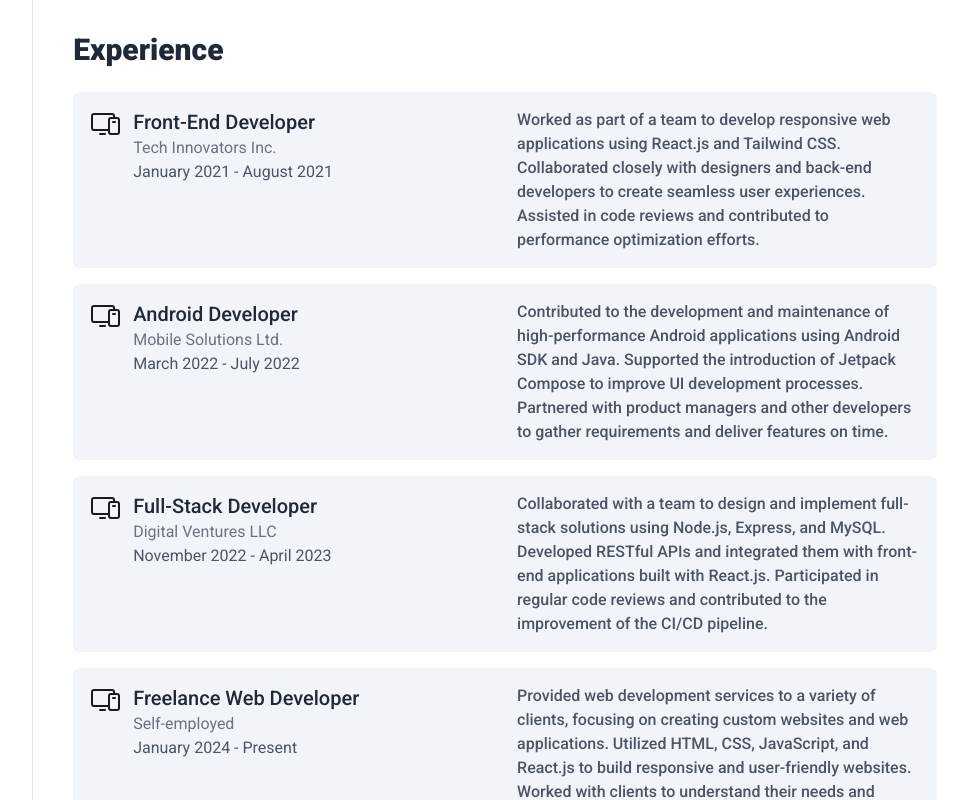
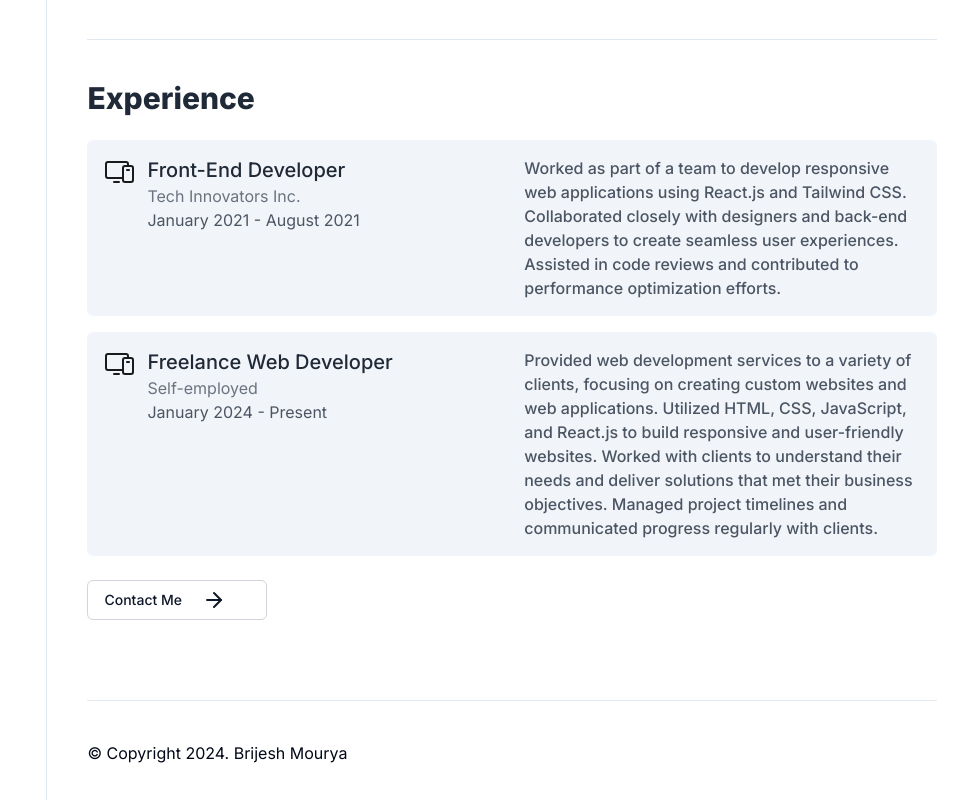
Before and after one commit to 123Brijesh44aa/brijesh-mourya-portfolio, a Next.js app: page /about in a window 1280 px wide. Shown: the part 1014-1814 px from the top of the page, without its empty margins (303-1271 px from the left). Built offline with nearby package versions, Linux system fonts and the light colour scheme.

Commit message:
update resume and about page

```diff
--- a/app/(portfolio)/about/page.tsx
+++ b/app/(portfolio)/about/page.tsx
@@ -39,7 +39,7 @@ const About = () => {
 					{
 						edu_stack.map((item,index) => {
 							return (
-								<div className="flex flex-col justify-between items-start gap-4" key={index}>
+								<div className={`flex flex-col justify-between items-start gap-4`} key={index}>
 									<h1 className="text-3xl text-gray-800 font-extrabold">{item.name}</h1>
 									<p className="text-gray-600 overflow-hidden break-words">{item.description}</p>
 									<Link href={item.href}>
@@ -61,7 +61,7 @@ const About = () => {
 				</h1>
 				<div className="flex flex-col justify-between items-start gap-4 pt-6 pb-6">
 					{
-						experience.map((experience,index) => {
+						experience.filter((item,index) => index===0 || index===3).map((experience,index) => {
 							return (
 								<ExperienceCard
 									key={index}
--- a/app/(portfolio)/resume/page.tsx
+++ b/app/(portfolio)/resume/page.tsx
@@ -8,8 +8,8 @@ const Resume = () => {
 
     const handleDownload = () => {
         const link = document.createElement('a');
-        link.href = '/resume/BrijeshMourya-Resume.pdf';
-        link.download = 'BrijeshMourya-Resume.pdf';
+        link.href = '/resume/BrijeshMouryaResume.pdf';
+        link.download = 'BrijeshMouryaResume.pdf';
         document.body.appendChild(link);
         link.click();
         document.body.removeChild(link);
@@ -22,7 +22,7 @@ const Resume = () => {
                 <h1 className={"text-5xl text-black font-black"}>Resume</h1>
             </div>
             <div className={"w-full lg:w-[70%] ring-2"}>
-                <Image className={"w-full"} src={"resume/BrijeshMourya-Resume.svg"} alt={"resume image"} width={100}
+                <Image className={"w-full"} src={"resume/BrijeshMouryaResume.svg"} alt={"resume image"} width={100}
                        height={100}/>
             </div>
         </div>
--- a/app/layout.tsx
+++ b/app/layout.tsx
@@ -44,7 +44,7 @@ export default function RootLayout({
 }>) {
   return (
     <html lang="en">
-      <body className={` ${roboto.className}`}>
+      <body className={` ${inter.className}`}>
       <main className="flex flex-col sm:flex-row justify-between items-start divide-x w-full">
 	      <LeftSideBar/>
 	      <div className="flex-1 mx-auto px-10 py-10">  {/* max-w-[75%] flex-1  bg-amber-300   */}
```
Also changed, not shown: 2 other files (tests, documents, lock files or other folders).
